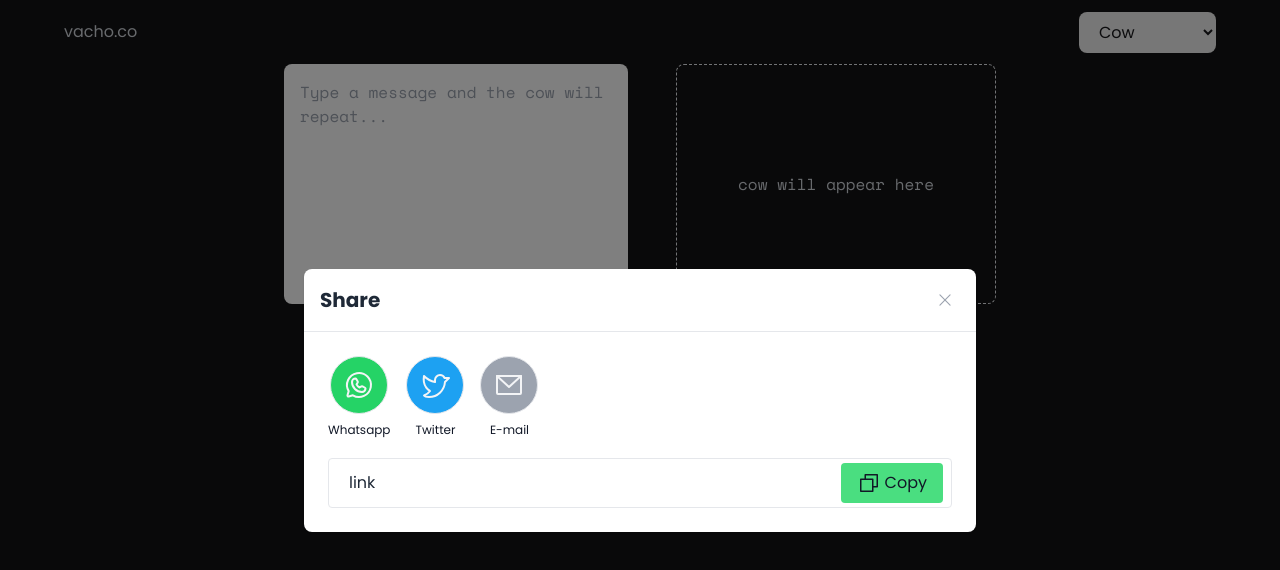
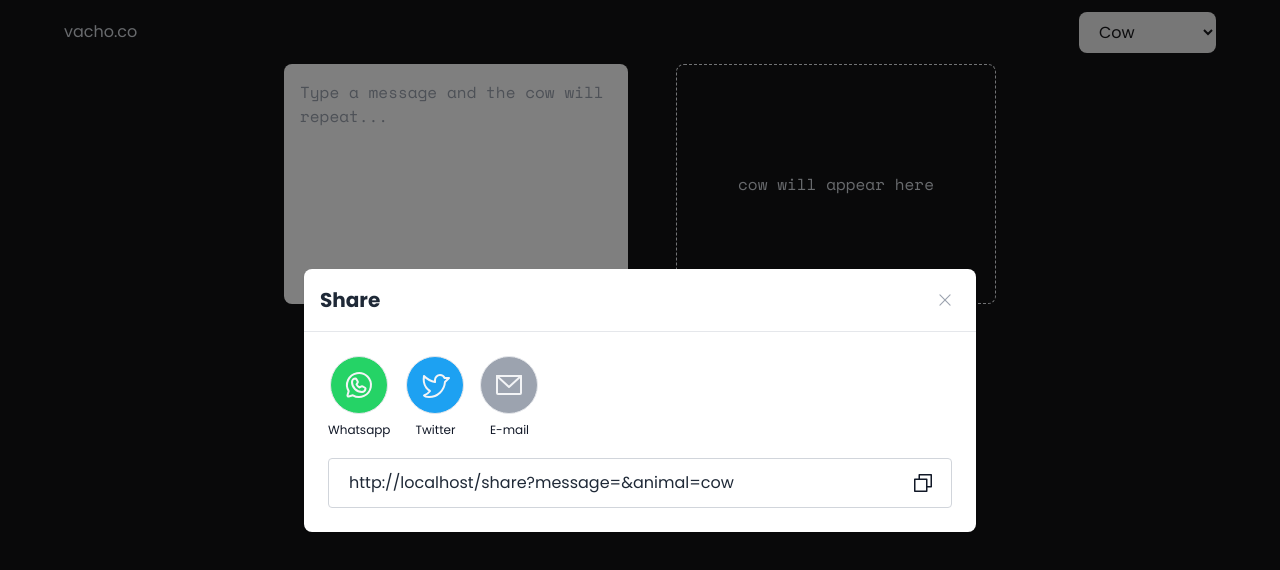
Before and after one commit to eidynho/moosay, a React (Vite) app: page / in a window 1280 px wide. Both pictures are taken after a click on the button "Share". Shown: the top 570 px of the page. Built offline with nearby package versions, Linux system fonts and the light colour scheme.

Commit message:
new: ShareModal component

```diff
--- a/src/components/NavBar.tsx
+++ b/src/components/NavBar.tsx
@@ -2,14 +2,14 @@ import { useContext } from "react";
 import { AnimalContext } from "../contexts/AnimalContext";
 
 export function NavBarComponent() {
-    const { setAnimal } = useContext(AnimalContext);
+    const { updateAnimal } = useContext(AnimalContext);
 
     return (
         <nav className="flex items-center justify-between w-full px-8 sm:px-16 h-16">
             <span className="font-poppins">vacho.co</span>
             <select
                 className="text-zinc-900 py-2 px-4 rounded-lg outline-none"
-                onChange={(e) => setAnimal(e.target.value)}
+                onChange={(e) => updateAnimal(e.target.value)}
             >
                 <option value="cow">Cow</option>
                 <option value="bat">Bat</option>
--- a/src/components/ShareModal.tsx
+++ b/src/components/ShareModal.tsx
@@ -1,5 +1,6 @@
-import { useState } from "react";
+import { useContext, useEffect, useState } from "react";
 import {
+    CheckCircle,
     Copy,
     EnvelopeSimple,
     Share,
@@ -8,11 +9,40 @@ import {
     X,
 } from "phosphor-react";
 
+import { MessageContext } from "../contexts/MessageContext";
+import { AnimalContext } from "../contexts/AnimalContext";
+
 export function ShareModal() {
     const [isOpen, setIsOpen] = useState(false);
+    const [shareLink, setShareLink] = useState("");
+    const [shareLinkIsCopied, setShareLinkIsCopied] = useState(false);
+
+    const { animal } = useContext(AnimalContext);
+    const { message } = useContext(MessageContext);
+
+    useEffect(() => {
+        // generate link to share
+        if (isOpen) {
+            const encodedMessage = encodeURI(message);
+            const encodedAnimal = encodeURI(animal);
+            const queryParams = `/share?message=${encodedMessage}&animal=${encodedAnimal}`;
+            setShareLink(document.location.origin + queryParams);
+        }
+
+        setShareLinkIsCopied(false);
+    }, [isOpen]);
 
     function handleToggleModal() {
         setIsOpen((state) => !state);
+    }
+
+    async function handleCopyShareLink() {
+        try {
+            await navigator.clipboard.writeText(shareLink);
+            setShareLinkIsCopied(true);
+        } catch (err) {
+            throw new Error("Error: Failed to write text to clipboard.");
+        }
     }
 
     return (
@@ -95,14 +125,33 @@ export function ShareModal() {
                                 </div>
                             </div>
 
-                            <div className="border rounded py-3 px-5 relative">
-                                <div className="max-w-lg truncate text-gray-800">
-                                    link
+                            <div
+                                onClick={handleCopyShareLink}
+                                className={
+                                    !shareLinkIsCopied
+                                        ? "border border-gray-300 rounded py-3 px-5 relative cursor-pointer"
+                                        : "border border-green-500 rounded py-3 px-5 relative cursor-pointer"
+                                }
+                            >
+                                <div
+                                    title={shareLink}
+                                    className="max-w-[32rem] truncate text-gray-800"
+                                >
+                                    {shareLink}
                                 </div>
-                                <button className="absolute top-1 right-2 flex items-center gap-1 py-2 px-4 rounded bg-green-400 text-gray-900 transition-colors hover:bg-green-500">
-                                    <Copy size={24} />
-                                    <span>Copy</span>
-                                </button>
+                                <span
+                                    title="Copy snippet"
+                                    className="absolute top-1 right-2 flex items-center gap-1 p-2 rounded text-gray-900 transition-colors focus:outline-none active:outline-none"
+                                >
+                                    {!shareLinkIsCopied ? (
+                                        <Copy size={24} />
+                                    ) : (
+                                        <CheckCircle
+                                            size={24}
+                                            className="text-green-700"
+                                        />
+                                    )}
+                                </span>
                             </div>
                         </div>
                     </div>
--- a/src/components/Textarea.tsx
+++ b/src/components/Textarea.tsx
@@ -1,15 +1,34 @@
-import { ChangeEvent, useContext } from "react";
+import { ChangeEvent, useContext, useEffect } from "react";
 import { AnimalContext } from "../contexts/AnimalContext";
 import { MessageContext } from "../contexts/MessageContext";
 
 export function TextareaComponent() {
-    const { animal } = useContext(AnimalContext);
-    const { message, setMessage } = useContext(MessageContext);
+    const { animal, updateAnimal } = useContext(AnimalContext);
+    const { message, updateMessage } = useContext(MessageContext);
+
+    useEffect(() => {
+        // verify if href has query share query params
+        if (document.location.href.includes("share?")) {
+            const queryParamsArray = document.location.search.split("&");
+
+            const queryParamsFormated = queryParamsArray.map((item) => {
+                return item.split("=").pop();
+            });
+            // get message (index 0) and animal (index 1) by query params
+            if (queryParamsFormated[0] && queryParamsFormated[1]) {
+                const decodedMessage = decodeURI(queryParamsFormated[0]);
+                const decodedAnimal = decodeURI(queryParamsFormated[1]);
+
+                updateMessage(decodedMessage);
+                updateAnimal(decodedAnimal);
+            }
+        }
+    }, []);
 
     const placeholderMessage = `Type a message and the ${animal} will repeat...`;
 
     function handleChangeMessage(event: ChangeEvent<HTMLTextAreaElement>) {
-        setMessage(event.target.value);
+        updateMessage(event.target.value);
     }
 
     return (
--- a/src/contexts/AnimalContext.tsx
+++ b/src/contexts/AnimalContext.tsx
@@ -2,7 +2,7 @@ import { createContext, useState, ReactNode } from "react";
 
 type AnimalType = {
     animal: string;
-    setAnimal: any;
+    updateAnimal: (value: string) => void;
 };
 
 export const AnimalContext = createContext({} as AnimalType);
@@ -14,8 +14,12 @@ type AnimalContextProvider = {
 export function AnimalContextProvider({ children }: AnimalContextProvider) {
     const [animal, setAnimal] = useState("cow");
 
+    function updateAnimal(value: string) {
+        setAnimal(value);
+    }
+
     return (
-        <AnimalContext.Provider value={{ animal, setAnimal }}>
+        <AnimalContext.Provider value={{ animal, updateAnimal }}>
             {children}
         </AnimalContext.Provider>
     );
--- a/src/contexts/MessageContext.tsx
+++ b/src/contexts/MessageContext.tsx
@@ -2,7 +2,7 @@ import { createContext, useState, ReactNode } from "react";
 
 type MessageType = {
     message: string;
-    setMessage: any;
+    updateMessage: (value: string) => void;
 };
 
 export const MessageContext = createContext({} as MessageType);
@@ -14,8 +14,12 @@ type MessageContextProvider = {
 export function MessageContextProvider({ children }: MessageContextProvider) {
     const [message, setMessage] = useState("");
 
+    function updateMessage(value: string) {
+        setMessage(value);
+    }
+
     return (
-        <MessageContext.Provider value={{ message, setMessage }}>
+        <MessageContext.Provider value={{ message, updateMessage }}>
             {children}
         </MessageContext.Provider>
     );
```
